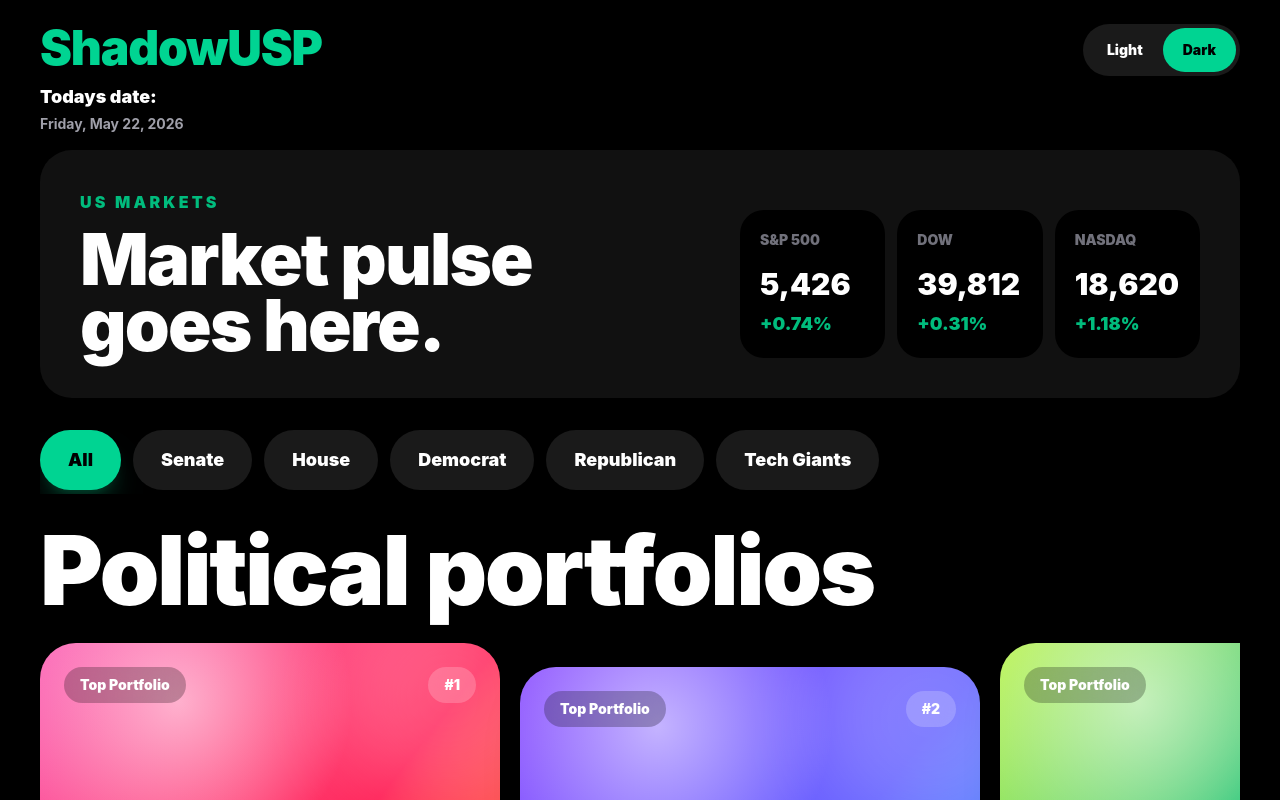
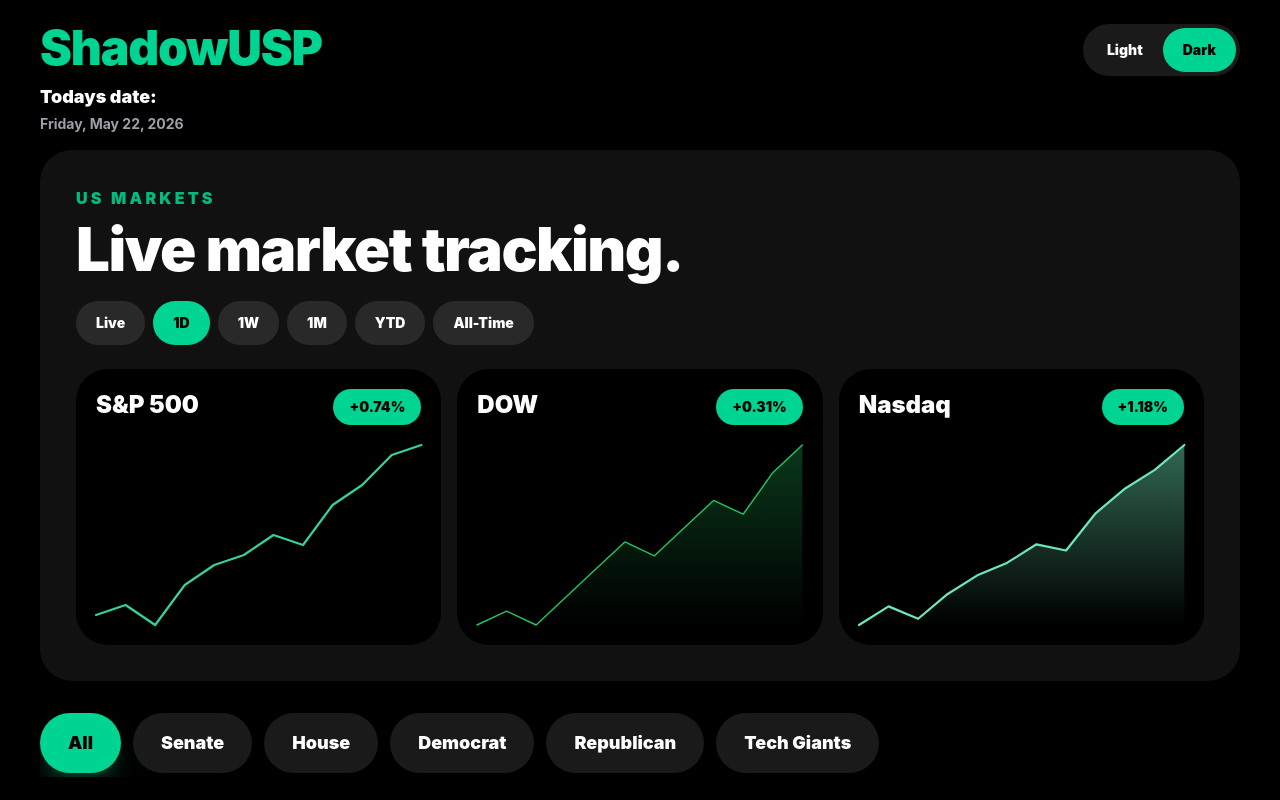
Before and after one commit to Tenjusu/ShadowUSP, a React (Vite) app in the folder dashboard/: page / in a window 1280 px wide. Shown: the top 800 px of the page. Built offline with nearby package versions, Linux system fonts and the light colour scheme.

Commit message:
Add market overview charts

```diff
--- a/dashboard/src/components/MarketOverview.jsx
+++ b/dashboard/src/components/MarketOverview.jsx
@@ -1,41 +1,115 @@
+import { useState } from "react";
+import AreaChart from "./AreaChart";
+
+const timeframes = ["Live", "1D", "1W", "1M", "YTD", "All-Time"];
+
 const markets = [
-  { label: "S&P 500", value: "5,426", change: "+0.74%" },
-  { label: "DOW", value: "39,812", change: "+0.31%" },
-  { label: "Nasdaq", value: "18,620", change: "+1.18%" },
+  {
+    label: "S&P 500",
+    change: "+0.74%",
+    color: "#34d399",
+    series: {
+      Live: [32, 34, 33, 36, 39, 38, 42, 45, 44, 47, 50, 52],
+      "1D": [30, 31, 29, 33, 35, 36, 38, 37, 41, 43, 46, 47],
+      "1W": [24, 27, 29, 31, 30, 34, 38, 41, 43, 46, 49, 53],
+      "1M": [18, 22, 21, 25, 29, 31, 34, 36, 40, 42, 47, 51],
+      YTD: [12, 16, 18, 22, 25, 23, 29, 34, 38, 43, 48, 55],
+      "All-Time": [4, 7, 11, 16, 19, 26, 31, 37, 42, 48, 56, 64],
+    },
+  },
+  {
+    label: "DOW",
+    change: "+0.31%",
+    color: "#22c55e",
+    series: {
+      Live: [28, 27, 29, 31, 33, 32, 34, 36, 35, 37, 38, 40],
+      "1D": [25, 26, 25, 27, 29, 31, 30, 32, 34, 33, 36, 38],
+      "1W": [22, 24, 26, 25, 28, 30, 29, 33, 35, 37, 36, 39],
+      "1M": [16, 17, 21, 23, 22, 26, 27, 31, 34, 35, 37, 41],
+      YTD: [10, 14, 15, 18, 20, 24, 25, 29, 31, 35, 39, 43],
+      "All-Time": [8, 10, 13, 17, 22, 25, 30, 34, 39, 43, 49, 58],
+    },
+  },
+  {
+    label: "Nasdaq",
+    change: "+1.18%",
+    color: "#6ee7b7",
+    series: {
+      Live: [36, 38, 37, 42, 45, 44, 49, 54, 52, 58, 61, 66],
+      "1D": [31, 34, 32, 36, 39, 41, 44, 43, 49, 53, 56, 60],
+      "1W": [26, 29, 33, 35, 39, 38, 44, 49, 53, 58, 62, 67],
+      "1M": [20, 24, 27, 31, 36, 34, 41, 47, 52, 56, 64, 70],
+      YTD: [14, 19, 24, 28, 35, 39, 44, 51, 57, 63, 71, 78],
+      "All-Time": [5, 9, 15, 21, 29, 38, 46, 55, 63, 72, 84, 96],
+    },
+  },
 ];
 
 export default function MarketOverview({ isDark }) {
+  const [timeframe, setTimeframe] = useState("1D");
+
   return (
     <section
-      className={`rounded-[2rem] p-7 sm:p-10 ${
+      className={`rounded-[2rem] p-6 sm:p-9 ${
         isDark ? "bg-[#111]" : "bg-[#f4f4f4]"
       }`}
     >
-      <div className="flex flex-col gap-8 lg:flex-row lg:items-end lg:justify-between">
+      <div className="flex flex-col gap-6">
         <div>
           <p className="text-base font-black uppercase tracking-[0.2em] text-emerald-500">
             US Markets
           </p>
-          <h2 className="mt-3 max-w-3xl text-5xl font-black leading-[0.92] tracking-tight sm:text-7xl">
-            Market pulse goes here.
+          <h2 className="mt-3 max-w-3xl text-4xl font-black leading-[0.92] tracking-tight sm:text-6xl">
+            Live market tracking.
           </h2>
         </div>
 
-        <div className="grid gap-3 sm:grid-cols-3 lg:min-w-[460px]">
+        <div className="no-scrollbar flex gap-2 overflow-x-auto">
+          {timeframes.map((item) => {
+            const active = timeframe === item;
+
+            return (
+              <button
+                key={item}
+                type="button"
+                onClick={() => setTimeframe(item)}
+                className={`shrink-0 rounded-full px-5 py-3 text-sm font-black transition ${
+                  active
+                    ? "bg-emerald-400 text-black"
+                    : isDark
+                      ? "bg-white/10 text-white"
+                      : "bg-black/10 text-black"
+                }`}
+              >
+                {item}
+              </button>
+            );
+          })}
+        </div>
+
+        <div className="grid gap-4 lg:grid-cols-3">
           {markets.map((market) => (
             <div
               key={market.label}
-              className={`rounded-3xl p-5 ${
+              className={`overflow-hidden rounded-[2rem] p-5 ${
                 isDark ? "bg-black" : "bg-white"
               }`}
             >
-              <p className="text-sm font-black uppercase text-zinc-500">
-                {market.label}
-              </p>
-              <p className="mt-4 text-3xl font-black">{market.value}</p>
-              <p className="mt-2 text-lg font-black text-emerald-500">
-                {market.change}
-              </p>
+              <div className="flex items-start justify-between gap-4">
+                <p className="text-2xl font-black">{market.label}</p>
+                <p className="rounded-full bg-emerald-400 px-4 py-2 text-sm font-black text-black">
+                  {market.change}
+                </p>
+              </div>
+              <div className="mt-5">
+                <AreaChart
+                  id={`market-${market.label}-${timeframe}`}
+                  points={market.series[timeframe]}
+                  stroke={market.color}
+                  heightClass="h-[180px]"
+                  muted={market.label === "DOW"}
+                />
+              </div>
             </div>
           ))}
         </div>
```
